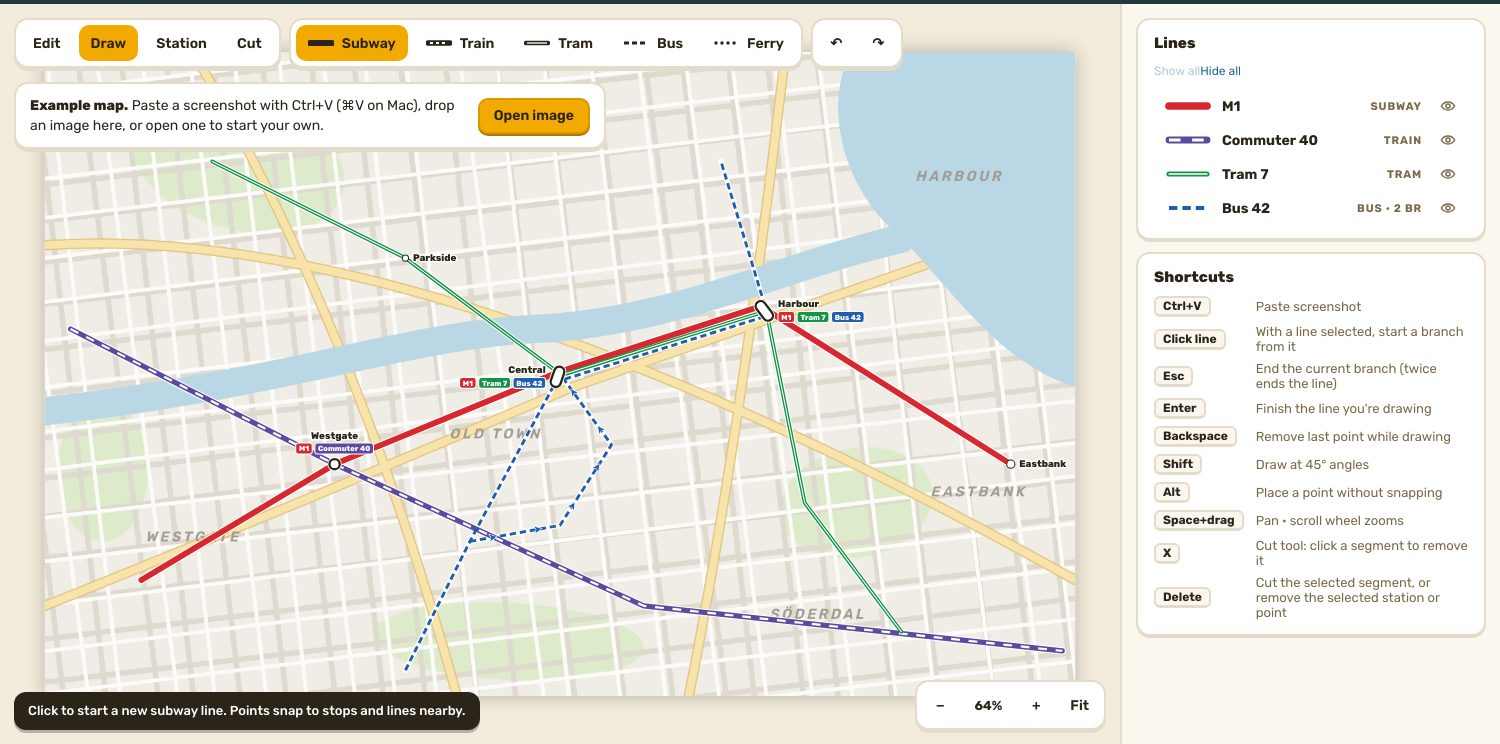
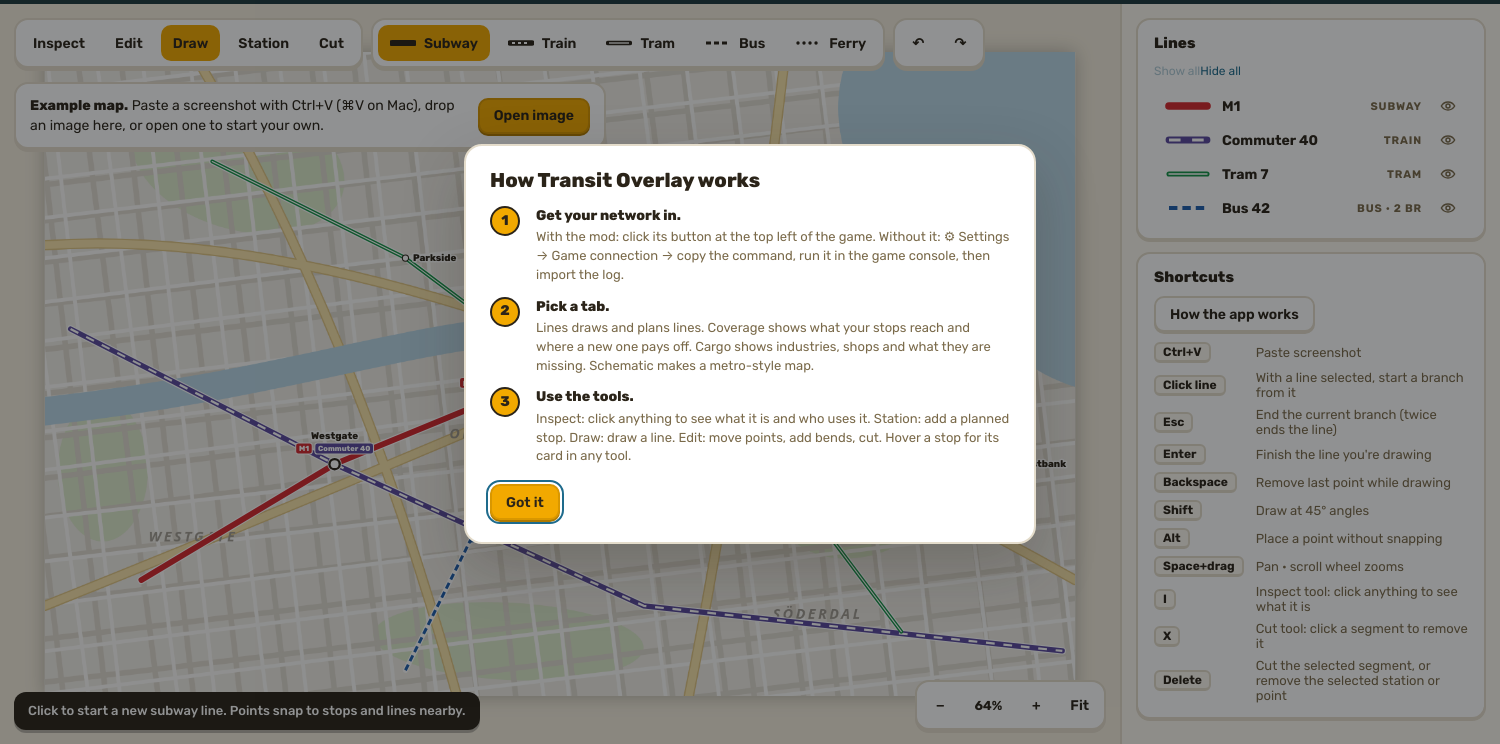
Before and after one commit to axelferb/Transport-Fever-3---Transit-Overlay, an Electron app: page desktop/app/index.html in a window 1500 px wide. Shown: the part 56-800 px from the top of the page. Drawn offline with Linux system fonts and the light colour scheme; no server answers.

Commit message:
Inspect tool and first-start tips
Inspect is the default in Coverage and Cargo: click a building, stop, industry
or line for its card without moving anything. Edit keeps dragging, bends and
cuts. A three-step tips dialog shows on the first start and from Settings.

```diff
--- a/desktop/app/app.css
+++ b/desktop/app/app.css
@@ -144,10 +144,16 @@ h3.sub{margin:4px 0 0;font-size:14px;font-weight:800;color:var(--ink)}
 .spots .spot-row:first-child .btn{background:var(--good);border-color:#237D47;color:#FFFFFF;box-shadow:0 2px 0 #1C6338}
 .check-row{display:flex;align-items:center;gap:8px;font-size:13px;font-weight:600;cursor:pointer}
 .check-row input{accent-color:var(--good);width:20px;height:20px;margin:0;flex:none}
-.wn-dlg{width:min(520px,calc(100vw - 48px));padding:22px 24px;border:2px solid var(--rule);border-radius:18px;background:var(--panel);color:var(--ink);box-shadow:0 24px 60px rgba(43,36,25,.25);display:none;flex-direction:column;gap:14px}
-.wn-dlg[open]{display:flex}
-.wn-dlg::backdrop{background:rgba(10,12,15,.45)}
-.wn-dlg h2{margin:0;font-size:20px;font-weight:800}
+.wn-dlg,.tips-dlg{width:min(520px,calc(100vw - 48px));padding:22px 24px;border:2px solid var(--rule);border-radius:18px;background:var(--panel);color:var(--ink);box-shadow:0 24px 60px rgba(43,36,25,.25);display:none;flex-direction:column;gap:14px}
+.wn-dlg[open],.tips-dlg[open]{display:flex}
+.wn-dlg::backdrop,.tips-dlg::backdrop{background:rgba(10,12,15,.45)}
+.wn-dlg h2,.tips-dlg h2{margin:0;font-size:20px;font-weight:800}
+.tips{margin:0;padding:0;list-style:none;counter-reset:tip;display:flex;flex-direction:column;gap:12px}
+.tips li{display:grid;grid-template-columns:34px minmax(0,1fr);gap:2px 12px;align-items:start;line-height:1.45}
+.tips li::before{counter-increment:tip;content:counter(tip);grid-row:span 2;width:30px;height:30px;border-radius:50%;background:var(--accent);color:var(--accent-ink);border:2px solid var(--ink);box-sizing:border-box;display:grid;place-items:center;font-weight:800;font-size:14px}
+.tips li b{font-weight:800}
+.tips li span{color:var(--muted);font-size:13px}
+.tips-dlg .row{margin-top:4px}
 .wn-dlg ul{margin:0;padding-left:20px;display:flex;flex-direction:column;gap:8px;line-height:1.4;font-size:14px}
 .wn-dlg .row{margin-top:4px}
 .wn-dlg a.btn{text-decoration:none}
--- a/desktop/app/i18n.js
+++ b/desktop/app/i18n.js
@@ -188,7 +188,21 @@ const STRINGS = {de:{
   "makes it": "stellt es her",
   "Industries needing attention": "Industrien, die Aufmerksamkeit brauchen",
   "Goods towns want (delivered / wanted)": "Von Städten benötigte Güter (geliefert / benötigt)",
-  "Click an industry on the map in Edit mode to see what it needs and makes.": "Klicke im Bearbeiten-Modus auf eine Industrie, um zu sehen, was sie braucht und herstellt.",
+  "With the Inspect tool, click an industry or a business on the map to see what it needs and where it comes from.": "Klicke mit dem Werkzeug Ansehen auf eine Industrie oder ein Gewerbegebäude, um zu sehen, was es braucht und woher es kommt.",
+  "Inspect": "Ansehen",
+  "How Transit Overlay works": "So funktioniert Transit Overlay",
+  "How the app works": "So funktioniert die App",
+  "Get your network in.": "Hol dein Netz in die App.",
+  "With the mod: click its button at the top left of the game. Without it: ⚙ Settings → Game connection → copy the command, run it in the game console, then import the log.": "Mit der Mod: klicke ihren Button oben links im Spiel. Ohne Mod: ⚙ Einstellungen → Spielverbindung → Befehl kopieren, in der Spielkonsole ausführen, dann das Log importieren.",
+  "Pick a tab.": "Wähle einen Reiter.",
+  "Lines draws and plans lines. Coverage shows what your stops reach and where a new one pays off. Cargo shows industries, shops and what they are missing. Schematic makes a metro-style map.": "Linien zeichnet und plant Linien. Abdeckung zeigt, was deine Haltestellen erreichen und wo sich eine neue lohnt. Fracht zeigt Industrien, Geschäfte und was ihnen fehlt. Netzplan erstellt eine Metro-Karte.",
+  "Use the tools.": "Nutze die Werkzeuge.",
+  "Inspect: click anything to see what it is and who uses it. Station: add a planned stop. Draw: draw a line. Edit: move points, add bends, cut. Hover a stop for its card in any tool.": "Ansehen: klicke auf etwas, um zu sehen, was es ist und wer es nutzt. Station: eine geplante Haltestelle setzen. Zeichnen: eine Linie zeichnen. Bearbeiten: Punkte verschieben, Knicke setzen, schneiden. Fahre in jedem Werkzeug über eine Haltestelle für ihre Karte.",
+  "Inspect tool: click anything to see what it is": "Werkzeug Ansehen: klicke auf etwas, um zu sehen, was es ist",
+  "Inspect: click anything to see what it is (I)": "Ansehen: klicke auf etwas, um zu sehen, was es ist (I)",
+  "Click an industry, a business or a stop to see what it needs and where it comes from · squares are industries, triangles are businesses": "Klicke auf eine Industrie, ein Gewerbegebäude oder eine Haltestelle, um zu sehen, was es braucht und woher es kommt · Quadrate sind Industrien, Dreiecke sind Gewerbegebäude",
+  "Click a building, a stop or a line to see who uses it and how": "Klicke auf ein Gebäude, eine Haltestelle oder eine Linie, um zu sehen, wer es nutzt und wie",
+  "Click a stop or a line to see what it is": "Klicke auf eine Haltestelle oder eine Linie, um zu sehen, was es ist",
   "No lines yet. Pick a mode above, choose Draw, and click on the map.": "Noch keine Linien. Wähle oben ein Verkehrsmittel, dann Zeichnen, und klicke auf die Karte.",
   "Show cargo lines here too": "Frachtlinien auch hier anzeigen",
   "Lines from the game": "Linien aus dem Spiel",
@@ -447,6 +461,4 @@ const STRINGS = {de:{
   "1 of the {t} was on a line when you exported; the others were at home, at work, walking or driving. Export again for a new snapshot.": "1 von {t} war beim Export auf einer Linie unterwegs; die anderen waren zu Hause, bei der Arbeit, zu Fuß oder im Auto. Exportiere erneut für eine neue Momentaufnahme.",
   "{n} of the {t} were on a line when you exported; the others were at home, at work, walking or driving. Export again for a new snapshot.": "{n} von {t} waren beim Export auf einer Linie unterwegs; die anderen waren zu Hause, bei der Arbeit, zu Fuß oder im Auto. Exportiere erneut für eine neue Momentaufnahme.",
   "A snapshot from your last export. Export again for a new one.": "Eine Momentaufnahme deines letzten Exports. Exportiere erneut für eine neue.",
-  "Click an industry or a business to see what it needs and where it comes from · squares are industries, triangles are businesses that want goods": "Klicke auf eine Industrie oder ein Gewerbegebäude, um zu sehen, was es braucht und woher es kommt · Quadrate sind Industrien, Dreiecke sind Gewerbegebäude, die Güter benötigen",
-  "Click a building to see who lives or works there and how they travel · drag your planned stops to try other spots": "Klicke auf ein Gebäude, um zu sehen, wer dort wohnt oder arbeitet und wie sie reisen · ziehe geplante Haltestellen, um andere Orte zu testen"
 }};
--- a/desktop/app/index.html
+++ b/desktop/app/index.html
@@ -27,6 +27,7 @@
     <canvas id="map" aria-label="Map canvas"></canvas>
     <div class="floatbar">
       <div class="grp" role="group" aria-label="Tool" id="toolGrp">
+    <button id="tInspect" data-tool="inspect" title="Inspect: click anything to see what it is (I)">Inspect</button>
     <button id="tEdit" data-tool="edit" title="Select and move (V)">Edit</button>
     <button id="tDraw" data-tool="draw" title="Draw lines (D)">Draw</button>
     <button id="tStation" data-tool="station" title="Mark stations (S)">Station</button>
@@ -213,7 +214,7 @@
       <div id="cList" class="towns"></div>
       <h3 class="sub" id="cDemandHead">Goods towns want (delivered / wanted)</h3>
       <div id="cDemand" class="dem"></div>
-      <p class="info">Click an industry on the map in Edit mode to see what it needs and makes.</p>
+      <p class="info">With the Inspect tool, click an industry or a business on the map to see what it needs and where it comes from.</p>
     </section>
 
     <section data-key="lines" data-tabs="lines coverage cargo">
@@ -279,6 +280,7 @@
 
     <section class="keys" data-key="keys" data-tabs="lines">
       <h2>Shortcuts</h2>
+      <div class="row"><button class="btn" id="tipsBtn">How the app works</button></div>
       <dl>
         <dt>Ctrl+V</dt><dd>Paste screenshot</dd>
         <dt>Click line</dt><dd>With a line selected, start a branch from it</dd>
@@ -288,6 +290,7 @@
         <dt>Shift</dt><dd>Draw at 45° angles</dd>
         <dt>Alt</dt><dd>Place a point without snapping</dd>
         <dt>Space+drag</dt><dd>Pan · scroll wheel zooms</dd>
+        <dt>I</dt><dd>Inspect tool: click anything to see what it is</dd>
         <dt>X</dt><dd>Cut tool: click a segment to remove it</dd>
         <dt>Delete</dt><dd>Cut the selected segment, or remove the selected station or point</dd>
       </dl>
@@ -299,6 +302,15 @@
   <h2 id="wnHead">What's new</h2>
   <ul id="wnList"></ul>
   <div class="row"><button class="btn primary" id="wnOk">Got it</button><a class="btn" id="wnAll" href="#" target="_blank" rel="noopener">All release notes</a></div>
+</dialog>
+<dialog class="tips-dlg" id="tipsDlg" aria-labelledby="tipsHead">
+  <h2 id="tipsHead">How Transit Overlay works</h2>
+  <ol class="tips">
+    <li><b>Get your network in.</b><span>With the mod: click its button at the top left of the game. Without it: ⚙ Settings → Game connection → copy the command, run it in the game console, then import the log.</span></li>
+    <li><b>Pick a tab.</b><span>Lines draws and plans lines. Coverage shows what your stops reach and where a new one pays off. Cargo shows industries, shops and what they are missing. Schematic makes a metro-style map.</span></li>
+    <li><b>Use the tools.</b><span>Inspect: click anything to see what it is and who uses it. Station: add a planned stop. Draw: draw a line. Edit: move points, add bends, cut. Hover a stop for its card in any tool.</span></li>
+  </ol>
+  <div class="row"><button class="btn primary" id="tipsOk">Got it</button></div>
 </dialog>
 <dialog class="sc-dlg" id="scDlg" aria-labelledby="scHead">
   <div class="sc-side">
--- a/desktop/app/render.js
+++ b/desktop/app/render.js
@@ -282,7 +282,7 @@ function paint(){
   renderScene(ctx, true);
   const z = view.z, u = U();
 
-  if (tool === 'edit' && (activeTab === 'lines' || activeTab === 'coverage')){
+  if ((tool === 'edit' || tool === 'inspect') && (activeTab === 'lines' || activeTab === 'coverage')){
     const show = new Set();
     const sl = sel.line != null ? lineById(sel.line) : null;
     if (sl) sl.branches.forEach(b => b.path.forEach(x => show.add(x)));
--- a/desktop/app/ui.js
+++ b/desktop/app/ui.js
@@ -162,8 +162,7 @@ function ui(){
   }
   else if (tool === 'station') h = (S.game && S.game.xf) ? 'Click to add a stop. It snaps to the nearest road (hold Alt to place it freely) or onto a line.' : 'Click a point where lines meet to mark a station';
   else if (tool === 'cut') h = 'Click a segment to cut it out of its line. The line splits there; other lines on the same street stay.';
-  else if (activeTab === 'coverage' && S.game && S.game.xf) h = 'Click a building to see who lives or works there and how they travel · drag your planned stops to try other spots';
-  else if (activeTab === 'cargo' && S.game && S.game.xf) h = 'Click an industry or a business to see what it needs and where it comes from · squares are industries, triangles are businesses that want goods';
+  else if (tool === 'inspect') h = (S.game && S.game.xf) ? (activeTab === 'cargo' ? 'Click an industry, a business or a stop to see what it needs and where it comes from · squares are industries, triangles are businesses' : 'Click a building, a stop or a line to see who uses it and how') : 'Click a stop or a line to see what it is';
   else h = 'Click a segment to select it (Delete cuts it) · drag points to move them · double-click a line to add a bend';
   if (alignPick && S.game){ const s2 = S.game.groups[$(alignPick === 1 ? '#gA1' : '#gA2').value]; h = s2 ? T('Click where {name} is on the screenshot', {name:s2.name}) : T('Click where the station is on the screenshot'); }
   $('#hint').textContent = T(h);
@@ -335,9 +334,17 @@ async function whatsNew(){
   $('#wnHead').textContent = T("What's new in {v}", {v:version});
   const ul = $('#wnList'); ul.textContent = ''; items.forEach(t => { const li = document.createElement('li'); li.textContent = t; ul.append(li); });
   $('#wnAll').href = RELEASE_URL;
-  const dlg = $('#wnDlg'); dlg.addEventListener('close', remember, {once:true}); dlg.showModal();
+  const dlg = $('#wnDlg'); dlg.addEventListener('close', remember, {once:true});
+  const tips = $('#tipsDlg'); if (tips.open) tips.addEventListener('close', () => dlg.showModal(), {once:true}); else dlg.showModal();
 }
 $('#wnOk').addEventListener('click', () => $('#wnDlg').close());
+/* First-run tips: once, then from Settings → Shortcuts → "How the app works". Shown before "What's new" on the same start. */
+const TIPS_KEY = 'tfo-tips-seen';
+function showTips(){ const d = $('#tipsDlg'); if (d.open) return; d.showModal(); }
+$('#tipsOk').addEventListener('click', () => $('#tipsDlg').close());
+$('#tipsBtn').addEventListener('click', showTips);
+{ let seen = null; try { seen = localStorage.getItem(TIPS_KEY); } catch {}
+  if (!seen){ $('#tipsDlg').addEventListener('close', () => { try { localStorage.setItem(TIPS_KEY, '1'); } catch {} }, {once:true}); setTimeout(showTips, 400); } }
 if (window.desktop){
   document.body.classList.add('is-desktop');
   whatsNew();
@@ -368,13 +375,13 @@ if (window.desktop){
 }
 
 /* Workspaces: Lines (plan), Coverage (check), Cargo, and Settings. */
-const TAB_TOOLS = {lines:['edit', 'draw', 'station', 'cut'], coverage:['edit', 'station'], cargo:['edit', 'draw', 'station', 'cut'], settings:['edit']};
+const TAB_TOOLS = {lines:['inspect', 'edit', 'draw', 'station', 'cut'], coverage:['inspect', 'edit', 'station'], cargo:['inspect', 'edit', 'draw', 'station', 'cut'], settings:['edit']};
 function setTab(t){
   activeTab = t;
   try { localStorage.setItem('tfo-tab', t); } catch {}
   finishLine(false);
   sel = {line:null, branch:null, node:null}; sel_ind = null; sel_bld = null;
-  if (!TAB_TOOLS[t].includes(tool)) tool = t === 'coverage' ? 'station' : 'edit';
+  if (!TAB_TOOLS[t].includes(tool)) tool = t === 'coverage' || t === 'cargo' ? 'inspect' : 'edit';
   ui(); draw();
 }
 function tabUI(){
@@ -389,9 +396,7 @@ function tabUI(){
   $('#noGameSec').hidden = hasGame && !(activeTab === 'cargo' && !(S.game.industries && S.game.industries.length));
   $('#noGameTitle').textContent = T(hasGame ? 'No cargo data yet' : 'Needs game data');
   $('#noGameText').textContent = T(hasGame ? 'Your last export has no industries. Copy the export command again in ⚙ Settings (it now includes cargo), run it in the game, and the map updates.' : 'Coverage and cargo come from your Transport Fever 3 save. Open ⚙ Settings → Game connection to import it.');
-  if (activeTab === 'cargo' && !alignPick) $('#hint').textContent = T('Click an industry or a business to see what it needs and where it comes from · squares are industries, triangles are businesses that want goods');
-  else if (activeTab === 'settings') $('#hint').textContent = T('Settings · your map stays as it is while you change things here');
-  else if (activeTab === 'coverage' && tool === 'edit') $('#hint').textContent = T('Click a building to see who lives or works there and how they travel · drag your planned stops to try other spots');
+  if (activeTab === 'settings') $('#hint').textContent = T('Settings · your map stays as it is while you change things here');
   $('#linesCargoRow').hidden = activeTab !== 'lines' || !S.lines.some(l => l.cargo);
   const lh = document.querySelector('section[data-key="lines"] h2'); if (lh) lh.textContent = T(activeTab === 'coverage' ? 'Passenger lines' : activeTab === 'cargo' ? 'Cargo lines' : 'Lines');
   $('#linesCargo').checked = !!S.settings.linesShowCargo;
```
Also changed, not shown: desktop/app/interact.js (+11 -4 lines), CHANGELOG.md.
